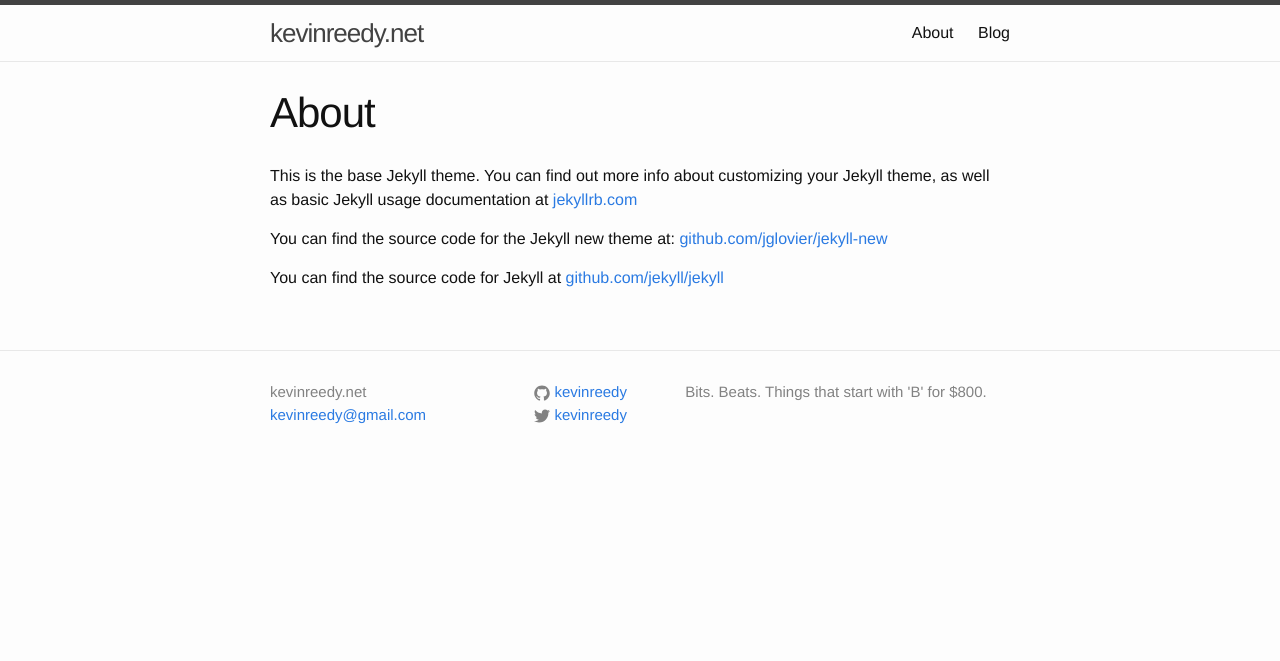
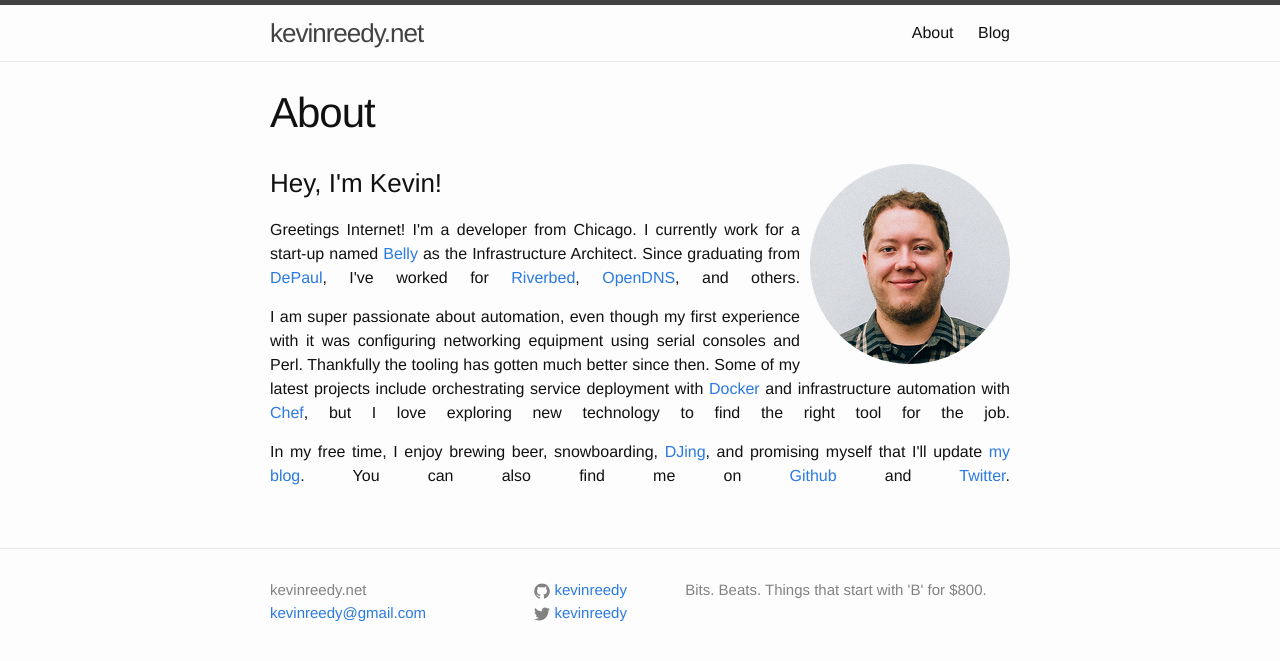
Before and after one commit to kevinreedy/kevinreedy.net, a Jekyll site: the page built from about.html, in a window 1280 px wide. Shown: the top 661 px of the page. Built offline with Jekyll 4.4.1, drawn with Linux system fonts in a browser that asks for light colours.

Commit message:
add about page content

```diff
--- a/_sass/_layout.scss
+++ b/_sass/_layout.scss
@@ -234,3 +234,24 @@
         }
     }
 }
+
+.about-headshot {
+    border-radius: 50%;
+    overflow: hidden;
+    width: 200px;
+    height: 200px;
+    float: right;
+    margin-left: 10px;
+}
+
+.about-headshot img {
+    display: block;
+    min-width: 100%;
+    min-height: 100%;
+}
+
+.about-text p {
+    text-align: justify;
+    -moz-text-align-last: justify;
+    text-align-last: justify;
+}
--- /dev/null
+++ b/about.html
@@ -0,0 +1,20 @@
+---
+layout: page
+title: About
+permalink: /
+---
+
+<div class="about">
+  <div class="about-headshot">
+    <img src="/assets/kevin-reedy.jpg" alt="Kevin Reedy"/>
+  </div>
+
+  <div class="about-text">
+    <h3>Hey, I'm Kevin!</h3>
+    <p>Greetings Internet! I'm a developer from Chicago. I currently work for a start-up named <a href="https://www.bellycard.com">Belly</a> as the Infrastructure Architect. Since graduating from <a href="http://www.cdm.depaul.edu/Pages/default.aspx">DePaul</a>, I've worked for <a href="http://www.riverbed.com/">Riverbed</a>, <a href="https://www.opendns.com">OpenDNS</a>, and others.</p>
+
+    <p>I am super passionate about automation, even though my first experience with it was configuring networking equipment using serial consoles and Perl. Thankfully the tooling has gotten much better since then. Some of my latest projects include orchestrating service deployment with <a href="https://www.docker.com/">Docker</a> and infrastructure automation with <a href="https://www.chef.io/">Chef</a>, but I love exploring new technology to find the right tool for the job.</p>
+
+    <p>In my free time, I enjoy brewing beer, snowboarding, <a href="https://soundcloud.com/djoverzero">DJing</a>, and promising myself that I'll update <a href="/blog">my blog</a>. You can also find me on <a href="https://github.com/kevinreedy">Github</a> and <a href="https://twitter.com/kevinreedy">Twitter</a>.</p>
+  </div>
+</div>
--- a/about.md
+++ /dev/null
@@ -1,11 +0,0 @@
----
-layout: page
-title: About
-permalink: /
----
-
-This is the base Jekyll theme. You can find out more info about customizing your Jekyll theme, as well as basic Jekyll usage documentation at [jekyllrb.com](http://jekyllrb.com/)
-
-You can find the source code for the Jekyll new theme at: [github.com/jglovier/jekyll-new](https://github.com/jglovier/jekyll-new)
-
-You can find the source code for Jekyll at [github.com/jekyll/jekyll](https://github.com/jekyll/jekyll)
```
Also changed, not shown: assets/kevin-reedy.jpg (added).
